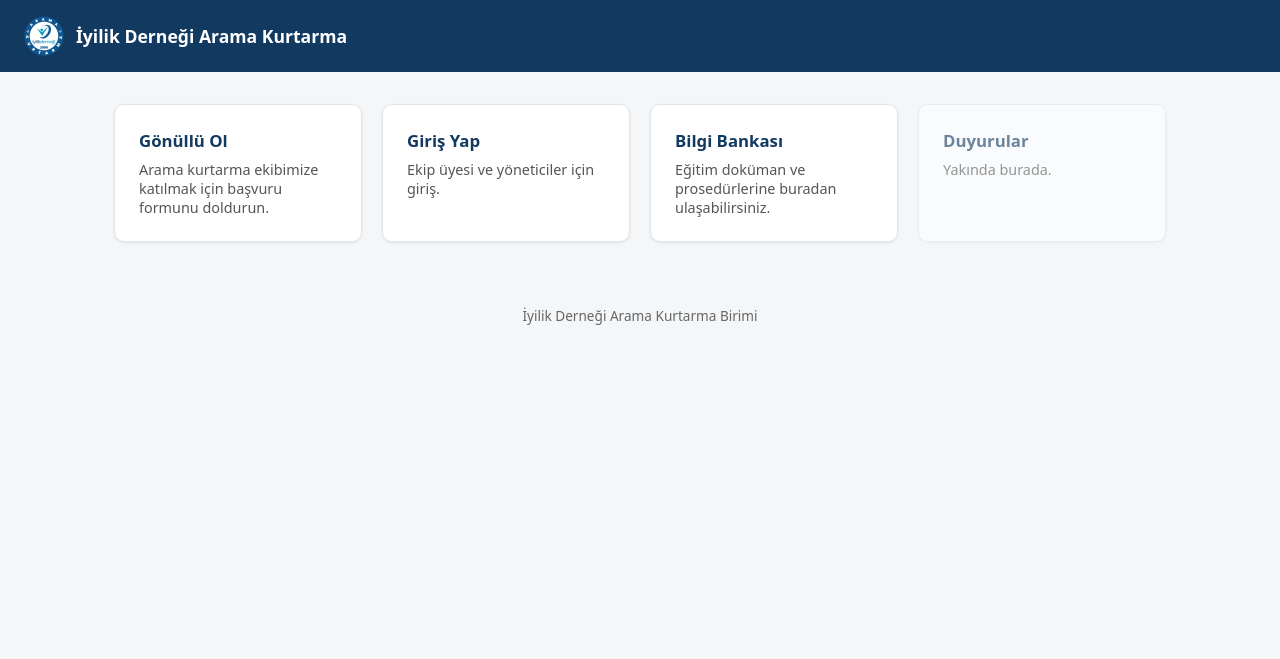
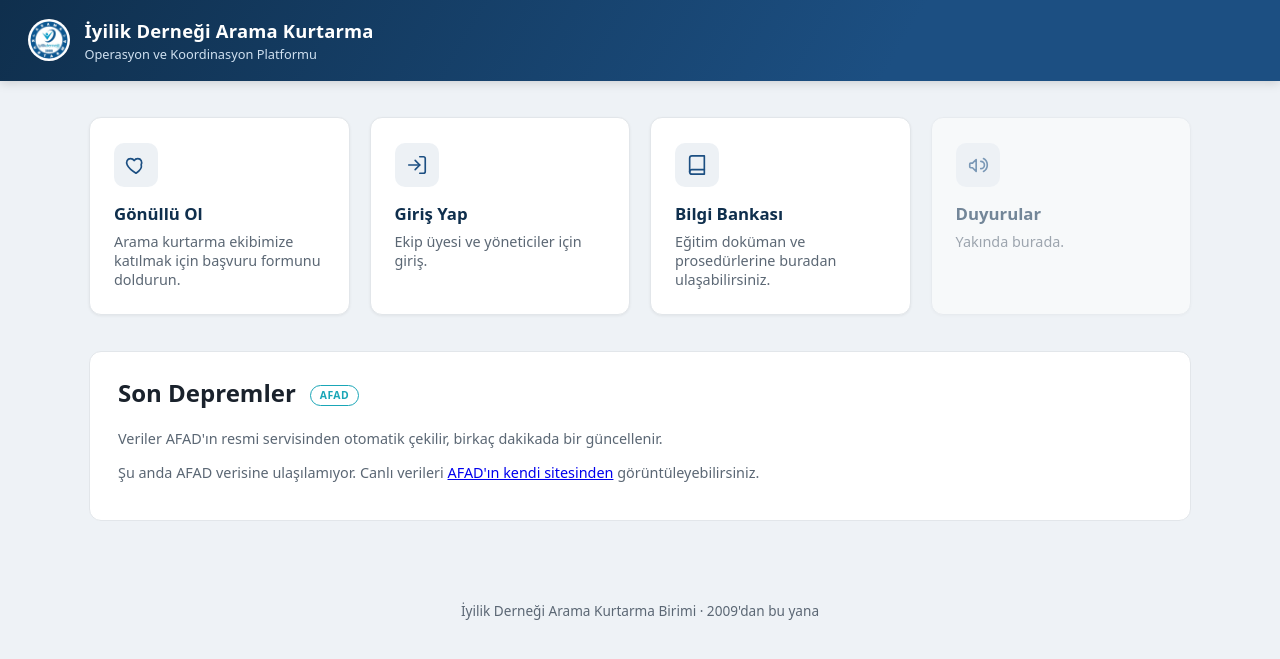
Before and after one commit to devrankacan/aramakurtarma, a Django app: page / in a window 1280 px wide. Shown: the top 659 px of the page. Run offline with Django 5.2, Linux system fonts and the light colour scheme; data that the repository does not hold is empty.

Commit message:
Ana sayfa tasarımını zenginleştir + AFAD son depremler ekranı
- Header, kartlar ve genel görünüm yenilendi: gradient header, ikonlu
  kartlar, hover efektleri
- Ana sayfaya "Son Depremler" paneli eklendi: AFAD'ın resmi
  apiv2/event/filter servisinden veri çeker, Redis'te 5 dakika
  önbellekler, büyüklüğe göre renkli rozet gösterir
- Dayanıklılık: AFAD'a ulaşılamazsa (timeout/hata) sayfa çökmez, boş
  liste + kullanıcıya "şu an ulaşılamıyor" mesajı döner; Redis
  erişilemezse de IGNORE_EXCEPTIONS ile önbellek sessizce atlanır
- Not: AFAD'ın domaini bu geliştirme ortamının ağ politikasınca
  engellendiği için gerçek API yanıtı buradan doğrulanamadı; alan adı
  eşlemesi birden fazla bağımsız kaynaktan derlendi, VPS'te gerçek
  veriyle doğrulanması gerekiyor

```diff
--- /dev/null
+++ b/backend/apps/content/services.py
@@ -0,0 +1,56 @@
+import logging
+from datetime import datetime, timedelta, timezone
+
+import requests
+from django.core.cache import cache
+
+logger = logging.getLogger(__name__)
+
+AFAD_API_URL = "https://deprem.afad.gov.tr/apiv2/event/filter"
+CACHE_KEY = "afad_recent_earthquakes"
+CACHE_TTL_SECONDS = 300
+
+
+def fetch_recent_earthquakes(limit=15):
+    """AFAD'ın resmi deprem API'sinden son depremleri çeker. Sonuç Redis'te
+    kısa süre önbelleklenir; API'ye ulaşılamazsa boş liste döner (ana sayfayı
+    çökertmez), şablon bu durumu ayrıca ele alır."""
+    cached = cache.get(CACHE_KEY)
+    if cached is not None:
+        return cached
+
+    now = datetime.now(timezone.utc)
+    params = {
+        "start": (now - timedelta(days=7)).strftime("%Y-%m-%dT%H:%M:%S"),
+        "end": now.strftime("%Y-%m-%dT%H:%M:%S"),
+        "limit": limit,
+        "orderby": "timedesc",
+    }
+
+    try:
+        response = requests.get(AFAD_API_URL, params=params, timeout=5)
+        response.raise_for_status()
+        raw_events = response.json()
+    except (requests.RequestException, ValueError) as exc:
+        logger.warning("AFAD deprem verisi alınamadı: %s", exc)
+        return []
+
+    earthquakes = []
+    for item in raw_events[:limit]:
+        magnitude = item.get("magnitude") or item.get("mw") or item.get("ml") or item.get("md")
+        try:
+            magnitude = round(float(magnitude), 1) if magnitude is not None else None
+        except (TypeError, ValueError):
+            magnitude = None
+        earthquakes.append(
+            {
+                "location": item.get("location") or item.get("province") or "Bilinmiyor",
+                "province": item.get("province"),
+                "date": item.get("date"),
+                "magnitude": magnitude,
+                "depth": item.get("depth"),
+            }
+        )
+
+    cache.set(CACHE_KEY, earthquakes, CACHE_TTL_SECONDS)
+    return earthquakes
--- a/backend/config/views.py
+++ b/backend/config/views.py
@@ -1,5 +1,12 @@
 from django.views.generic import TemplateView
+
+from apps.content.services import fetch_recent_earthquakes
 
 
 class HomeView(TemplateView):
     template_name = "home.html"
+
+    def get_context_data(self, **kwargs):
+        context = super().get_context_data(**kwargs)
+        context["earthquakes"] = fetch_recent_earthquakes(limit=10)
+        return context
--- a/backend/requirements.txt
+++ b/backend/requirements.txt
@@ -8,3 +8,5 @@ daphne>=4.1,<4.2
 django-cors-headers>=4.4,<4.5
 django-simple-history>=3.7,<3.8
 cryptography>=42,<43
+requests>=2.32,<3
+django-redis>=5.4,<5.5
--- a/backend/templates/base.html
+++ b/backend/templates/base.html
@@ -6,29 +6,59 @@
   <title>{% block title %}İyilik Derneği Arama Kurtarma{% endblock %}</title>
   <link rel="icon" type="image/png" href="{% static 'branding/logo.png' %}">
   <style>
-    :root { --brand: #1c4f82; --brand-dark: #123a61; }
+    :root {
+      --brand: #1c4f82;
+      --brand-dark: #0f2f4d;
+      --accent: #1aa6b7;
+      --bg: #eef2f6;
+      --card-bg: #ffffff;
+      --text: #1a222c;
+      --muted: #5b6774;
+      --border: #e2e6ea;
+    }
     * { box-sizing: border-box; }
-    body { margin: 0; font-family: system-ui, -apple-system, "Segoe UI", sans-serif; background: #f4f6f8; color: #1a1a1a; }
-    header { background: var(--brand-dark); color: #fff; padding: 1rem 1.5rem; display: flex; align-items: center; gap: 0.75rem; }
-    header img { height: 40px; }
-    header h1 { font-size: 1.1rem; margin: 0; }
-    main { max-width: 1100px; margin: 0 auto; padding: 2rem 1.5rem; }
+    body { margin: 0; font-family: system-ui, -apple-system, "Segoe UI", sans-serif; background: var(--bg); color: var(--text); }
+    header.site-header {
+      background: linear-gradient(120deg, var(--brand-dark), var(--brand) 70%);
+      color: #fff;
+      padding: 1.1rem 1.75rem;
+      display: flex;
+      align-items: center;
+      gap: 0.9rem;
+      box-shadow: 0 2px 10px rgba(0,0,0,0.15);
+    }
+    header.site-header img { height: 42px; border-radius: 50%; background: #fff; padding: 2px; }
+    header.site-header .titles h1 { font-size: 1.15rem; margin: 0; letter-spacing: 0.2px; }
+    header.site-header .titles p { margin: 0.15rem 0 0; font-size: 0.8rem; color: #cfe0f0; }
+    main { max-width: 1150px; margin: 0 auto; padding: 2.25rem 1.5rem 3rem; }
     .messages { list-style: none; padding: 0; margin: 0 0 1.5rem; }
-    .messages li { background: #e6f4ea; border: 1px solid #b7dfc1; color: #1e6b34; padding: 0.75rem 1rem; border-radius: 6px; }
+    .messages li { background: #e6f4ea; border: 1px solid #b7dfc1; color: #1e6b34; padding: 0.75rem 1rem; border-radius: 8px; }
     form p { margin: 0 0 1rem; }
-    form label { display: block; font-weight: 600; margin-bottom: 0.25rem; }
-    form input, form select, form textarea { width: 100%; padding: 0.5rem; border: 1px solid #ccd2d8; border-radius: 6px; font: inherit; }
-    button[type="submit"] { background: var(--brand); color: #fff; border: none; padding: 0.65rem 1.5rem; border-radius: 6px; font-size: 1rem; cursor: pointer; }
+    form label { display: block; font-weight: 600; margin-bottom: 0.3rem; font-size: 0.92rem; }
+    form input, form select, form textarea {
+      width: 100%; padding: 0.55rem 0.65rem; border: 1px solid #ccd2d8; border-radius: 8px; font: inherit; background: #fff;
+    }
+    form input:focus, form select:focus, form textarea:focus { outline: 2px solid var(--accent); outline-offset: 1px; }
+    button[type="submit"] {
+      background: var(--brand); color: #fff; border: none; padding: 0.7rem 1.6rem;
+      border-radius: 8px; font-size: 1rem; font-weight: 600; cursor: pointer;
+    }
     button[type="submit"]:hover { background: var(--brand-dark); }
-    footer { text-align: center; padding: 2rem 1rem; color: #666; font-size: 0.85rem; }
-    a.back { display: inline-block; margin-bottom: 1rem; color: var(--brand); }
+    footer { text-align: center; padding: 2rem 1rem; color: var(--muted); font-size: 0.85rem; }
+    a.back { display: inline-block; margin-bottom: 1.25rem; color: var(--brand); text-decoration: none; font-weight: 600; }
+    a.back:hover { text-decoration: underline; }
+    section.panel { background: var(--card-bg); border: 1px solid var(--border); border-radius: 12px; padding: 1.5rem 1.75rem; }
+    section.panel h2 { margin-top: 0; }
   </style>
   {% block extra_head %}{% endblock %}
 </head>
 <body>
-  <header>
+  <header class="site-header">
     <img src="{% static 'branding/logo.png' %}" alt="İyilik Derneği Arama Kurtarma">
-    <h1>İyilik Derneği Arama Kurtarma</h1>
+    <div class="titles">
+      <h1>İyilik Derneği Arama Kurtarma</h1>
+      <p>Operasyon ve Koordinasyon Platformu</p>
+    </div>
   </header>
   <main>
     {% if messages %}
@@ -38,6 +68,6 @@
     {% endif %}
     {% block content %}{% endblock %}
   </main>
-  <footer>İyilik Derneği Arama Kurtarma Birimi</footer>
+  <footer>İyilik Derneği Arama Kurtarma Birimi · 2009'dan bu yana</footer>
 </body>
 </html>
--- a/backend/templates/home.html
+++ b/backend/templates/home.html
@@ -2,30 +2,103 @@
 {% block content %}
 <div class="grid">
   <a class="card" href="{% url 'volunteer_apply' %}">
+    <span class="icon">
+      <svg viewBox="0 0 24 24" fill="none" stroke="currentColor" stroke-width="1.8" stroke-linecap="round" stroke-linejoin="round"><path d="M12 21s-7.5-4.6-9.6-9.1C.9 8.6 2.4 5 6 5c2 0 3.4 1.1 4 2.2C10.6 6.1 12 5 14 5c3.6 0 5.1 3.6 3.6 6.9C19.5 16.4 12 21 12 21z"/></svg>
+    </span>
     <h2>Gönüllü Ol</h2>
     <p>Arama kurtarma ekibimize katılmak için başvuru formunu doldurun.</p>
   </a>
   <a class="card" href="/admin/login/">
+    <span class="icon">
+      <svg viewBox="0 0 24 24" fill="none" stroke="currentColor" stroke-width="1.8" stroke-linecap="round" stroke-linejoin="round"><path d="M15 3h4a2 2 0 0 1 2 2v14a2 2 0 0 1-2 2h-4"/><path d="M10 17l5-5-5-5"/><path d="M15 12H3"/></svg>
+    </span>
     <h2>Giriş Yap</h2>
     <p>Ekip üyesi ve yöneticiler için giriş.</p>
   </a>
   <a class="card" href="{% url 'knowledge_base' %}">
+    <span class="icon">
+      <svg viewBox="0 0 24 24" fill="none" stroke="currentColor" stroke-width="1.8" stroke-linecap="round" stroke-linejoin="round"><path d="M4 19.5A2.5 2.5 0 0 1 6.5 17H20"/><path d="M6.5 2H20v20H6.5A2.5 2.5 0 0 1 4 19.5v-15A2.5 2.5 0 0 1 6.5 2z"/></svg>
+    </span>
     <h2>Bilgi Bankası</h2>
     <p>Eğitim doküman ve prosedürlerine buradan ulaşabilirsiniz.</p>
   </a>
   <div class="card card-disabled">
+    <span class="icon">
+      <svg viewBox="0 0 24 24" fill="none" stroke="currentColor" stroke-width="1.8" stroke-linecap="round" stroke-linejoin="round"><path d="M3 11v3a1 1 0 0 0 1 1h2l4 4v-13l-4 4H4a1 1 0 0 0-1 1z"/><path d="M15 8a4 4 0 0 1 0 8"/><path d="M18 5a8 8 0 0 1 0 14"/></svg>
+    </span>
     <h2>Duyurular</h2>
     <p>Yakında burada.</p>
   </div>
 </div>
+
+<section class="panel quake-panel">
+  <h2>Son Depremler <span class="source-tag">AFAD</span></h2>
+  <p class="muted">Veriler AFAD'ın resmi servisinden otomatik çekilir, birkaç dakikada bir güncellenir.</p>
+
+  {% if earthquakes %}
+  <div class="quake-table-wrap">
+    <table class="quake-table">
+      <thead>
+        <tr><th>Tarih (UTC)</th><th>Yer</th><th>Büyüklük</th><th>Derinlik</th></tr>
+      </thead>
+      <tbody>
+        {% for eq in earthquakes %}
+        <tr>
+          <td>{{ eq.date|default:"—" }}</td>
+          <td>{{ eq.location|default:"—" }}</td>
+          <td>
+            {% if eq.magnitude %}
+              <span class="mag-badge {% if eq.magnitude >= 5 %}mag-high{% elif eq.magnitude >= 4 %}mag-mid{% else %}mag-low{% endif %}">
+                {{ eq.magnitude }}
+              </span>
+            {% else %}—{% endif %}
+          </td>
+          <td>{% if eq.depth %}{{ eq.depth }} km{% else %}—{% endif %}</td>
+        </tr>
+        {% endfor %}
+      </tbody>
+    </table>
+  </div>
+  {% else %}
+  <p class="muted">Şu anda AFAD verisine ulaşılamıyor. Canlı verileri
+    <a href="https://deprem.afad.gov.tr/last-earthquakes.html" target="_blank" rel="noopener">AFAD'ın kendi sitesinden</a>
+    görüntüleyebilirsiniz.</p>
+  {% endif %}
+</section>
+
 <style>
-  .grid { display: grid; grid-template-columns: repeat(4, 1fr); gap: 1.25rem; }
+  .grid { display: grid; grid-template-columns: repeat(4, 1fr); gap: 1.25rem; margin-bottom: 2.25rem; }
   @media (max-width: 800px) { .grid { grid-template-columns: repeat(2, 1fr); } }
   @media (max-width: 480px) { .grid { grid-template-columns: 1fr; } }
-  .card { display: block; background: #fff; border-radius: 10px; padding: 1.5rem; text-decoration: none; color: inherit; box-shadow: 0 1px 3px rgba(0,0,0,0.08); border: 1px solid #e2e6ea; transition: box-shadow .15s, transform .15s; }
-  .card:hover { box-shadow: 0 4px 12px rgba(0,0,0,0.12); transform: translateY(-2px); }
-  .card h2 { margin: 0 0 0.5rem; font-size: 1.05rem; color: var(--brand-dark); }
-  .card p { margin: 0; font-size: 0.9rem; color: #555; }
-  .card-disabled { opacity: 0.6; cursor: default; }
+  .card {
+    display: block; background: var(--card-bg); border-radius: 12px; padding: 1.6rem 1.5rem;
+    text-decoration: none; color: inherit; box-shadow: 0 1px 3px rgba(0,0,0,0.06);
+    border: 1px solid var(--border); transition: box-shadow .15s, transform .15s, border-color .15s;
+  }
+  .card:hover { box-shadow: 0 8px 20px rgba(15,47,77,0.12); transform: translateY(-3px); border-color: var(--accent); }
+  .card .icon {
+    display: inline-flex; align-items: center; justify-content: center;
+    width: 44px; height: 44px; border-radius: 10px; margin-bottom: 0.9rem;
+    background: rgba(28,79,130,0.08); color: var(--brand);
+  }
+  .card .icon svg { width: 22px; height: 22px; }
+  .card h2 { margin: 0 0 0.45rem; font-size: 1.05rem; color: var(--brand-dark); }
+  .card p { margin: 0; font-size: 0.9rem; color: var(--muted); }
+  .card-disabled { opacity: 0.55; cursor: default; }
+  .card-disabled:hover { transform: none; box-shadow: 0 1px 3px rgba(0,0,0,0.06); border-color: var(--border); }
+
+  .quake-panel .source-tag {
+    font-size: 0.65rem; font-weight: 700; letter-spacing: 0.4px; color: var(--accent);
+    border: 1px solid var(--accent); border-radius: 999px; padding: 0.15rem 0.55rem; vertical-align: middle; margin-left: 0.5rem;
+  }
+  .muted { color: var(--muted); font-size: 0.9rem; }
+  .quake-table-wrap { overflow-x: auto; }
+  .quake-table { width: 100%; border-collapse: collapse; font-size: 0.9rem; margin-top: 1rem; }
+  .quake-table th { text-align: left; padding: 0.6rem 0.75rem; border-bottom: 2px solid var(--border); color: var(--muted); font-size: 0.78rem; text-transform: uppercase; letter-spacing: 0.4px; }
+  .quake-table td { padding: 0.6rem 0.75rem; border-bottom: 1px solid var(--border); }
+  .mag-badge { display: inline-block; min-width: 2.2em; text-align: center; padding: 0.15rem 0.5rem; border-radius: 999px; font-weight: 700; font-size: 0.85rem; }
+  .mag-low { background: #e6f4ea; color: #1e6b34; }
+  .mag-mid { background: #fdecd2; color: #9a5b00; }
+  .mag-high { background: #fbdede; color: #a11d1d; }
 </style>
 {% endblock %}
```
Also changed, not shown: backend/config/settings/base.py (+13 -0 lines).
